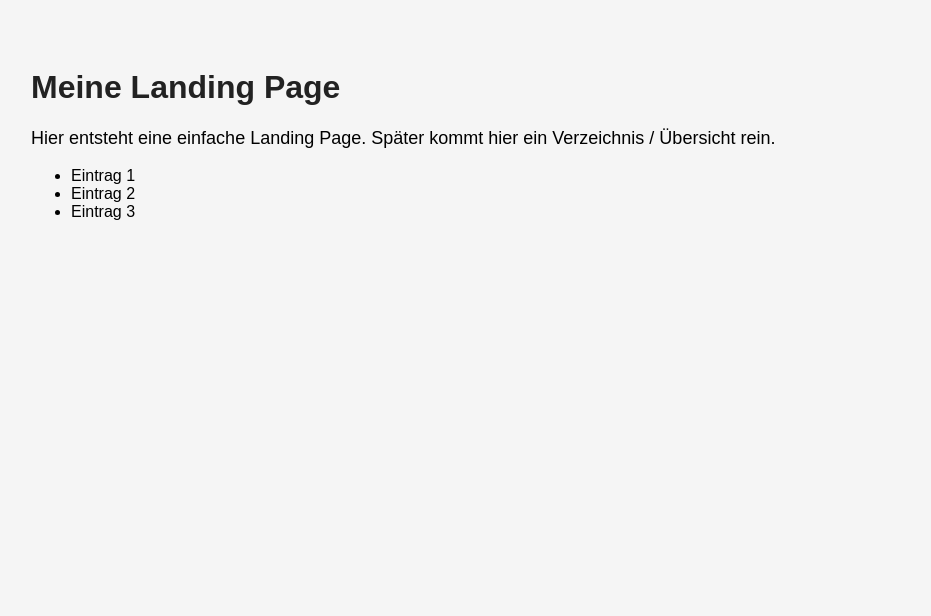
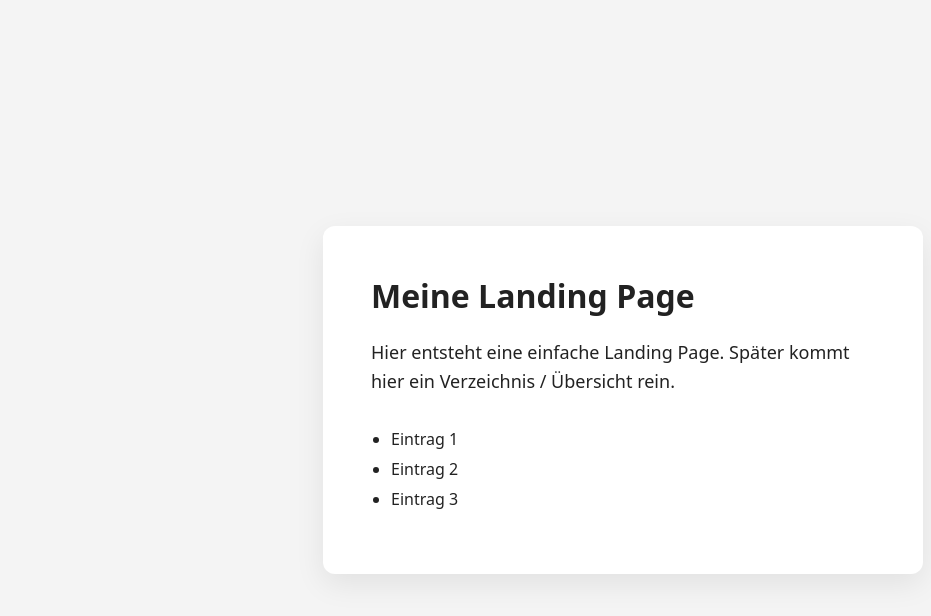
Before and after one commit to almostramon/almostramon.github.io, a plain HTML site: page index.html in a window 1280 px wide. Shown: the whole page, without its empty margins (17-948 px from the left). Drawn offline with Linux system fonts and the light colour scheme.

Commit message:
Update style.css

```diff
--- a/style.css
+++ b/style.css
@@ -1,13 +1,49 @@
-body {
-  font-family: Arial, sans-serif;
-  background-color: #f5f5f5;
-  padding: 40px;
+/* Reset / Basis */
+* {
+  box-sizing: border-box;
 }
 
+body {
+  margin: 0;
+  min-height: 100vh;
+
+  font-family: system-ui, -apple-system, BlinkMacSystemFont, "Segoe UI", sans-serif;
+  background-color: #f4f4f4;
+  color: #222;
+
+  display: flex;
+  align-items: center;
+  justify-content: center;
+}
+
+/* Zentrale Content-Box */
+.container {
+  background: white;
+  padding: 48px;
+  max-width: 600px;
+  width: 100%;
+
+  border-radius: 12px;
+  box-shadow: 0 10px 30px rgba(0, 0, 0, 0.08);
+}
+
+/* Text */
 h1 {
-  color: #222;
+  margin-top: 0;
+  font-size: 32px;
 }
 
 p {
   font-size: 18px;
+  line-height: 1.6;
 }
+
+/* Verzeichnis */
+.directory {
+  margin-top: 32px;
+  padding-left: 20px;
+}
+
+.directory li {
+  margin-bottom: 8px;
+}
```
